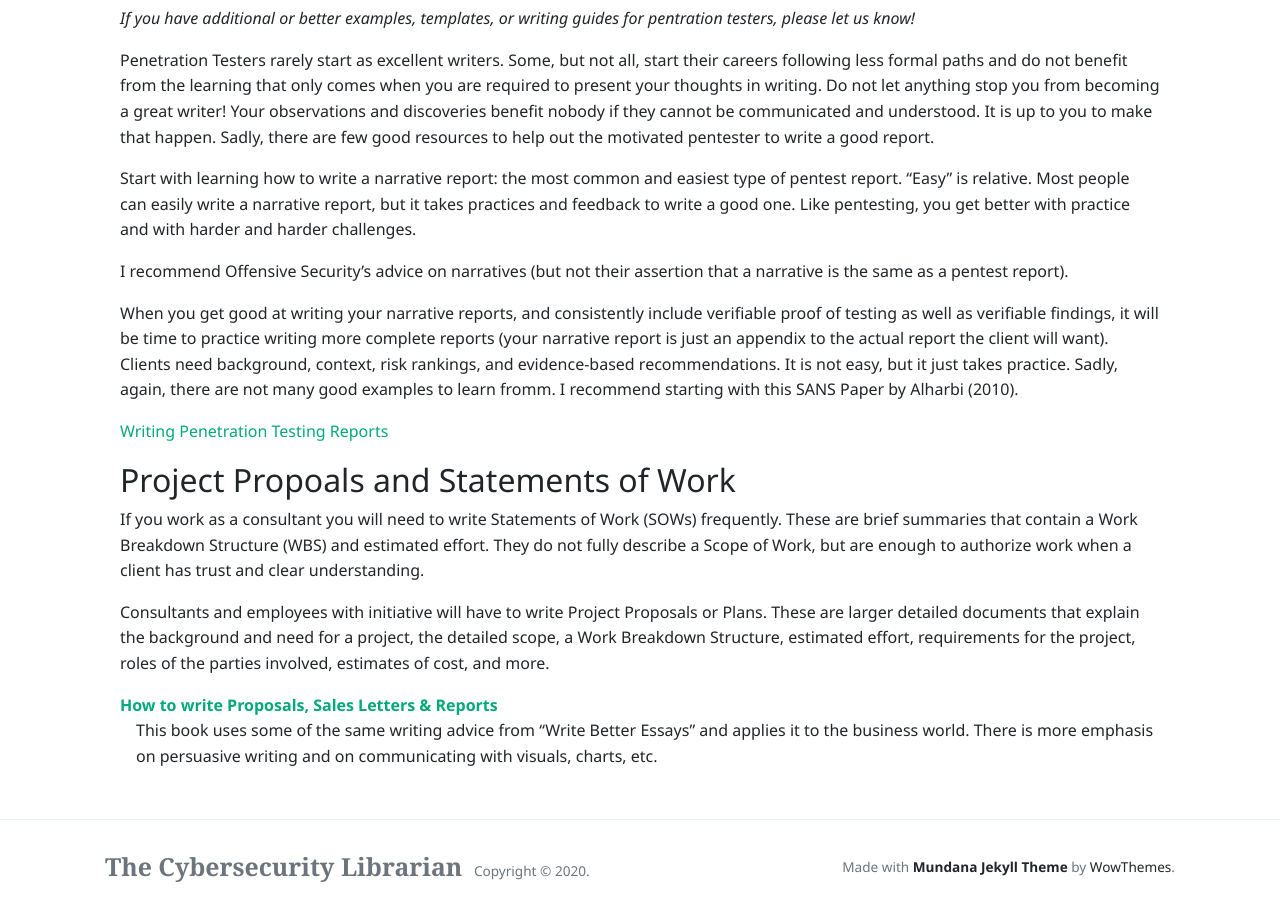
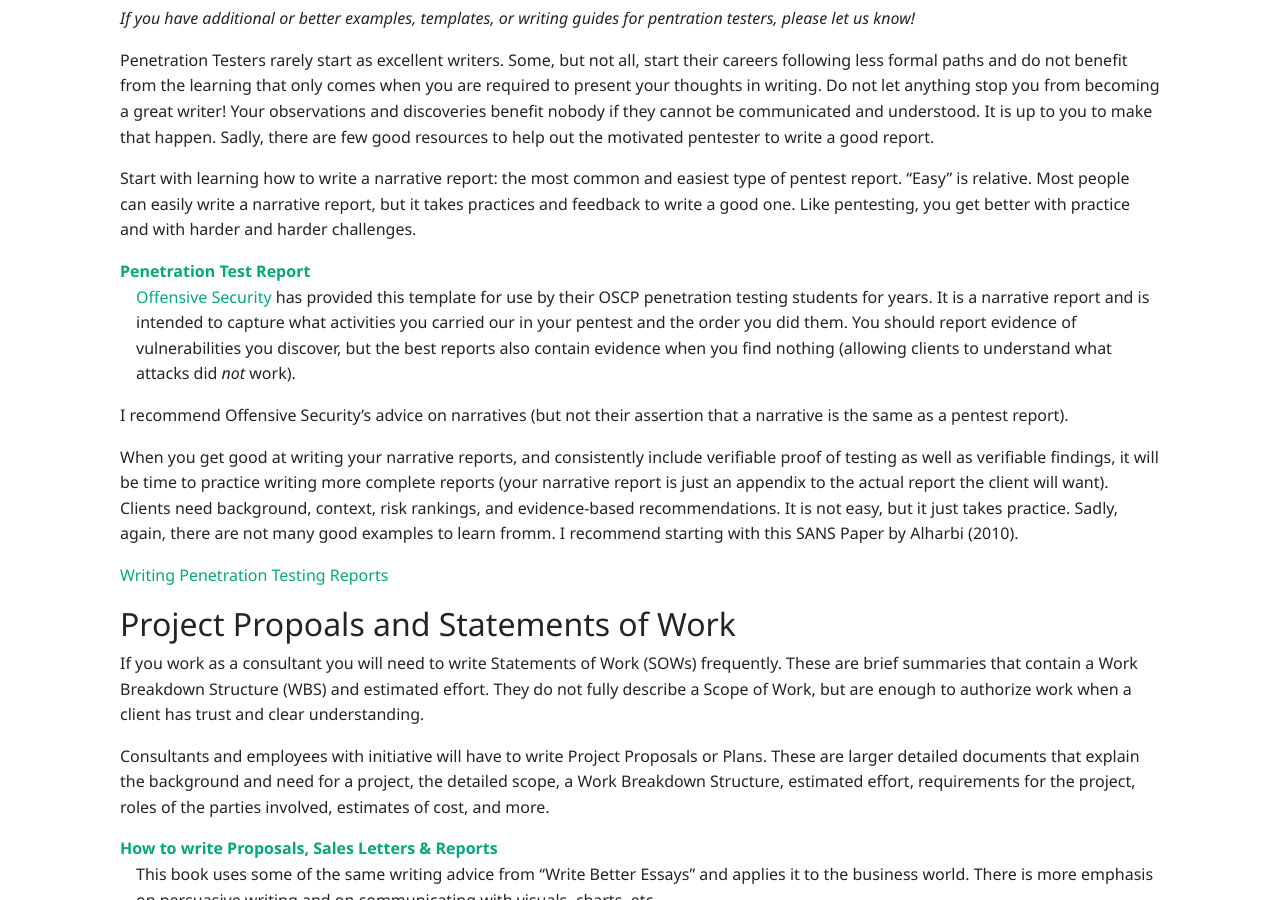
Before and after one commit to cyberlibrarian/cyberlibrarian.github.io, a Jekyll site: the page built from _pages/learning-writing.md, in a window 1280 px wide and 900 px high, scrolled down 692 px. Built offline with Jekyll 4.4.1, drawn with Linux system fonts in a browser that asks for light colours; nearby versions of some CDN libraries.

```diff
--- a/_pages/learning-writing.md
+++ b/_pages/learning-writing.md
@@ -26,6 +26,9 @@ Penetration Testers rarely start as excellent writers. Some, but not all, start
 
 Start with learning how to write a narrative report: the most common and easiest type of pentest report. "Easy" is relative. Most people can easily write a narrative report, but it takes practices and feedback to write a good one. Like pentesting, you get better with practice and with harder and harder challenges.
 
+[Penetration Test Report](https://www.offensive-security.com/reports/sample-penetration-testing-report.pdf)
+: [Offensive Security](https://www.offensive-security.com/) has provided this template for use by their OSCP penetration testing students for years. It is a narrative report and is intended to capture what activities you carried our in your pentest and the order you did them. You should report evidence of vulnerabilities you discover, but the best reports also contain evidence when you find nothing (allowing clients to understand what attacks did *not* work).
+
 I recommend Offensive Security's advice on narratives (but not their assertion that a narrative is the same as a pentest report).
 
 When you get good at writing your narrative reports, and consistently include verifiable proof of testing as well as verifiable findings, it will be time to practice writing more complete reports (your narrative report is just an appendix to the actual report the client will want). Clients need background, context, risk rankings, and evidence-based recommendations. It is not easy, but it just takes practice. Sadly, again, there are not many good examples to learn fromm. I recommend starting with this SANS Paper by Alharbi (2010).
```
